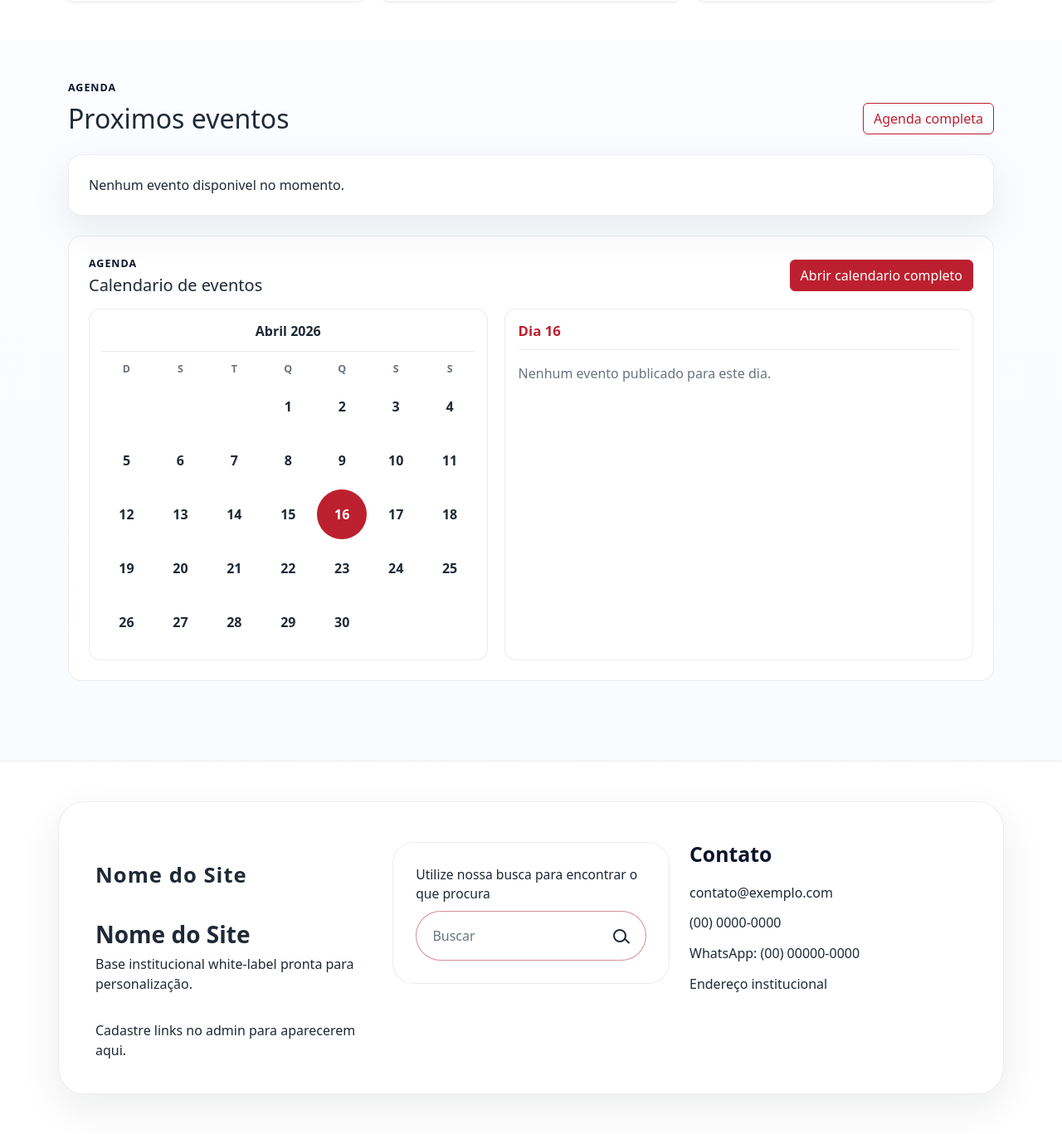
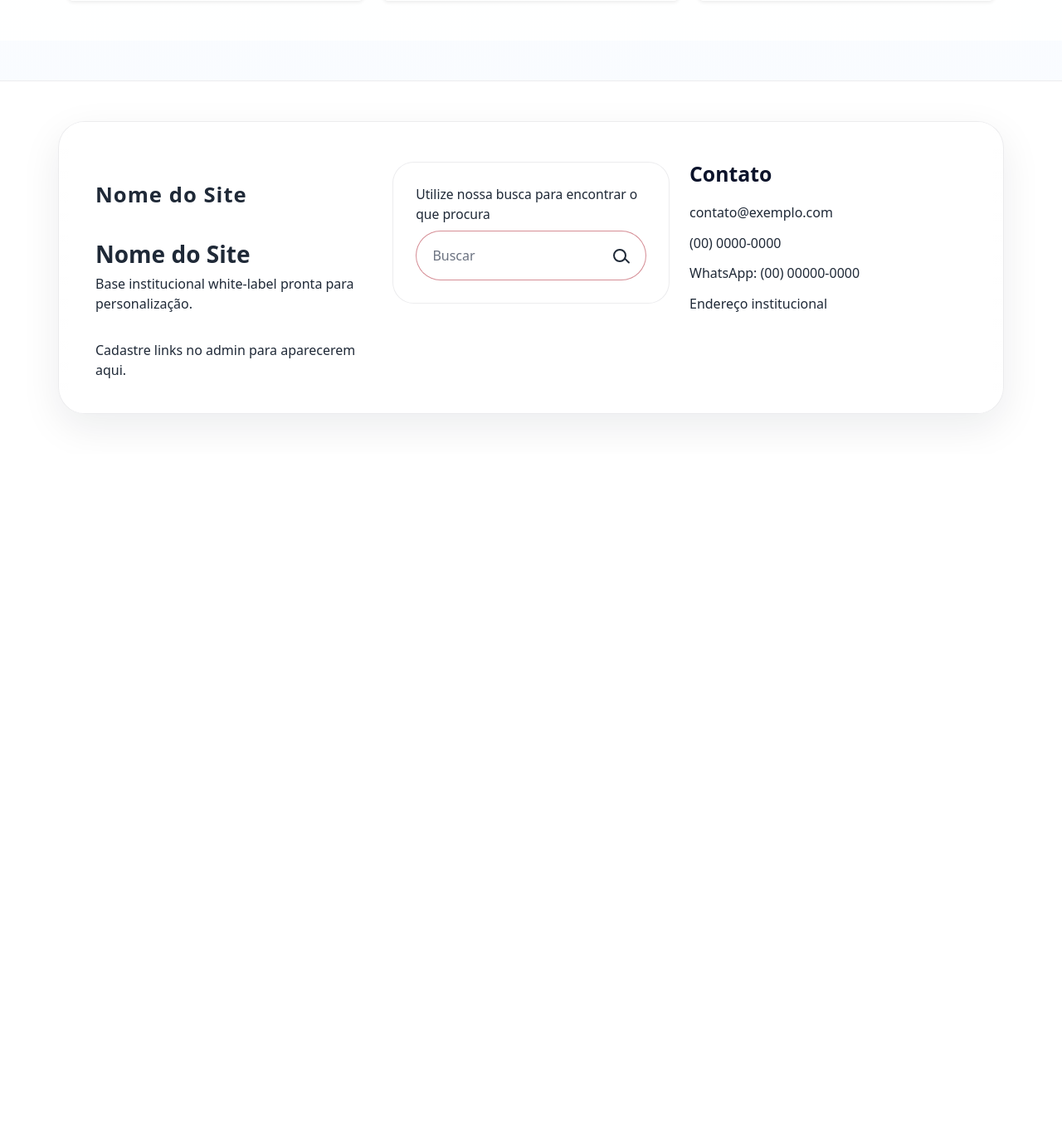
Before and after one commit to SCTMarica/PLATAFORMA-MARIC-, a Django app: page / in a window 1280 px wide. Shown: the part 2182-3549 px from the top of the page at 83% size. After the commit the page ends 2688 px from the top, so only its background shows below. Run offline with Django 5.2, Linux system fonts and the light colour scheme; data that the repository does not hold is empty; some libraries are stand-ins or nearby versions.

Commit message:
eventos removidos da home e transferido para o menu noticias --> eventos

```diff
--- a/core/views.py
+++ b/core/views.py
@@ -58,22 +58,6 @@ class SiteContextMixin:
 
 class HomeView(SiteContextMixin, TemplateView):
     template_name = "core/home.html"
-    month_names = [
-        "",
-        "Janeiro",
-        "Fevereiro",
-        "Marco",
-        "Abril",
-        "Maio",
-        "Junho",
-        "Julho",
-        "Agosto",
-        "Setembro",
-        "Outubro",
-        "Novembro",
-        "Dezembro",
-    ]
-    weekday_labels = ["D", "S", "T", "Q", "Q", "S", "S"]
 
     def get_context_data(self, **kwargs):
         context = super().get_context_data(**kwargs)
@@ -81,28 +65,6 @@ class HomeView(SiteContextMixin, TemplateView):
             media_type=MediaItem.MediaType.BANNER,
             is_active=True,
         )[:5]
-        today = timezone.localdate()
-        month_range = calendar.monthrange(today.year, today.month)
-        month_start = timezone.make_aware(timezone.datetime(today.year, today.month, 1, 0, 0))
-        month_end = timezone.make_aware(timezone.datetime(today.year, today.month, month_range[1], 23, 59, 59))
-        month_events = Event.objects.published().filter(start_at__gte=month_start, start_at__lte=month_end)
-        events_by_day = {}
-        for event in month_events:
-            events_by_day.setdefault(timezone.localtime(event.start_at).day, []).append(event)
-
-        context["home_calendar_label"] = f"{self.month_names[today.month]} {today.year}"
-        context["home_calendar_weekdays"] = self.weekday_labels
-        context["home_calendar_weeks"] = [
-            [
-                {
-                    "day": day,
-                    "events": events_by_day.get(day, []),
-                    "is_today": day == today.day,
-                }
-                for day in week
-            ]
-            for week in calendar.Calendar(firstweekday=6).monthdayscalendar(today.year, today.month)
-        ]
         return context
 
 
--- a/templates/core/home.html
+++ b/templates/core/home.html
@@ -217,109 +217,4 @@
   </div>
 </section>
 
-<!-- SEÇÃO DE EVENTOS -->
-<section class="py-5">
-  <div class="container">
-    <div class="d-flex justify-content-between align-items-end mb-4">
-      <div>
-        <p class="section-eyebrow mb-2">{% tr 'home.events_eyebrow' %}</p>
-        <h2 class="mb-0">{% tr 'home.events_title' %}</h2>
-      </div>
-      <div class="d-flex flex-wrap gap-2 justify-content-end">
-        <a href="{% url 'core:event-list' %}" class="btn btn-outline-primary">{% tr 'common.full_schedule' %}</a>
-      </div>
-    </div>
-    <div class="row g-4">
-      {% for event in upcoming_events|slice:":3" %}
-        <div class="col-md-6 col-xl-4">
-          <article class="card h-100 border-0 shadow-sm">
-            <div class="card-body">
-              <span class="badge text-bg-warning mb-2">{{ event.start_at|date:"d/m/Y H:i" }}</span>
-              <h3 class="h5"><a class="stretched-link text-decoration-none" href="{{ event.get_absolute_url }}">{{ event.title }}</a></h3>
-              <p class="text-secondary mb-2">{{ event.summary }}</p>
-              <p class="small text-muted mb-0">{{ event.location|default:local_to_define }}</p>
-            </div>
-          </article>
-        </div>
-      {% empty %}
-        <div class="col-12">
-          <div class="empty-state p-4 rounded-4">{% tr 'home.events_empty' %}</div>
-        </div>
-      {% endfor %}
-    </div>
-
-    <div class="event-popup mt-4 p-3 p-lg-4">
-      <div class="d-flex flex-wrap justify-content-between align-items-center gap-3 mb-3">
-        <div>
-          <p class="section-eyebrow mb-1">Agenda</p>
-          <h3 class="h5 mb-0">Calendario de eventos</h3>
-        </div>
-        <a href="{% url 'core:event-calendar' %}" class="btn btn-primary">Abrir calendario completo</a>
-      </div>
-      <div class="event-popup__grid">
-        <div class="event-popup__calendar">
-          <div class="event-popup__month">
-            <span>{{ home_calendar_label }}</span>
-          </div>
-          <div class="event-popup__weekdays">
-            {% for weekday in home_calendar_weekdays %}
-              <span>{{ weekday }}</span>
-            {% endfor %}
-          </div>
-          <div class="event-popup__days">
-            {% for week in home_calendar_weeks %}
-              {% for day in week %}
-                {% if day.day %}
-                  <button type="button" class="event-popup__day{% if day.events %} has-events{% endif %}{% if day.is_today %} is-selected{% endif %}" data-calendar-day="{{ day.day }}">
-                    {{ day.day }}
-                  </button>
-                {% else %}
-                  <span class="event-popup__day is-empty"></span>
-                {% endif %}
-              {% endfor %}
-            {% endfor %}
-          </div>
-        </div>
-        <div class="event-popup__details">
-          {% for week in home_calendar_weeks %}
-            {% for day in week %}
-              {% if day.day %}
-                <div class="event-popup__detail{% if day.is_today %} is-active{% endif %}" data-calendar-detail="{{ day.day }}">
-                  <h3>Dia {{ day.day }}</h3>
-                  {% if day.events %}
-                    <div class="event-popup__items">
-                      {% for event in day.events %}
-                        <a href="{{ event.get_absolute_url }}" class="event-popup__item">
-                          <strong>{{ event.start_at|date:"H:i" }}</strong>
-                          <span>{{ event.title }}</span>
-                        </a>
-                      {% endfor %}
-                    </div>
-                  {% else %}
-                    <p class="text-secondary mb-0">Nenhum evento publicado para este dia.</p>
-                  {% endif %}
-                </div>
-              {% endif %}
-            {% endfor %}
-          {% endfor %}
-        </div>
-      </div>
-    </div>
-  </div>
-</section>
-
 {% endblock %}
-
-{% block extra_scripts %}
-<script>
-  document.querySelectorAll("[data-calendar-day]").forEach((button) => {
-    button.addEventListener("click", () => {
-      const day = button.dataset.calendarDay;
-      document.querySelectorAll("[data-calendar-day]").forEach((item) => item.classList.remove("is-selected"));
-      document.querySelectorAll("[data-calendar-detail]").forEach((item) => item.classList.remove("is-active"));
-      button.classList.add("is-selected");
-      document.querySelector(`[data-calendar-detail="${day}"]`)?.classList.add("is-active");
-    });
-  });
-</script>
-{% endblock %}
--- a/templates/partials/header.html
+++ b/templates/partials/header.html
@@ -53,7 +53,6 @@
             <ul class="dropdown-menu">
               <li><a class="dropdown-item" href="{% url 'core:news-list' %}">Noticias</a></li>
               <li><a class="dropdown-item" href="{% url 'core:event-list' %}">Eventos</a></li>
-              <li><a class="dropdown-item" href="{% url 'core:event-calendar' %}">Calendario</a></li>
               <li><a class="dropdown-item" href="{% url 'core:media' %}">Midia</a></li>
             </ul>
           </li>
```
Also changed, not shown: core/tests.py (+10 -2 lines), templates/core/event_list.html (+7 -2 lines).
